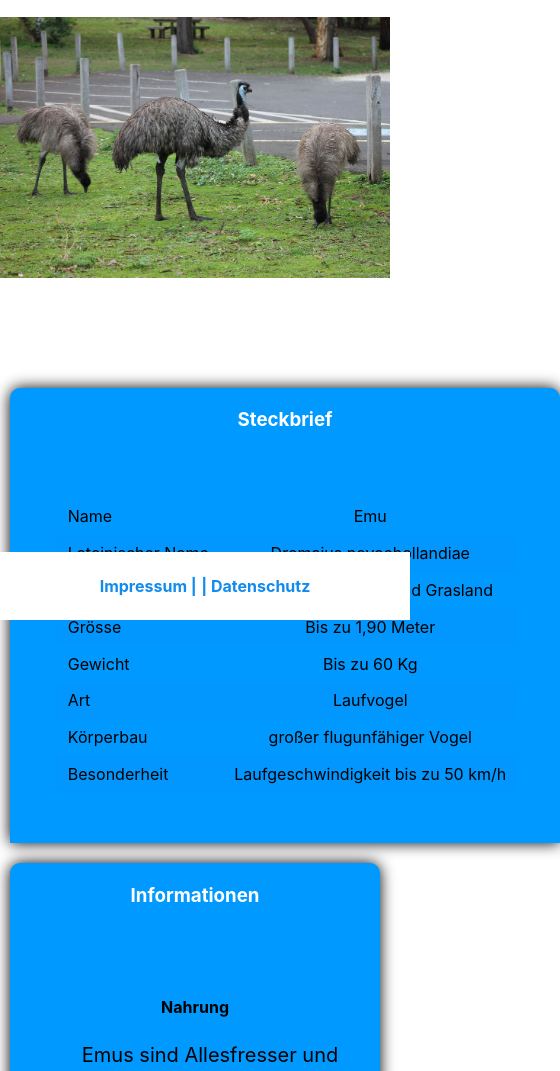
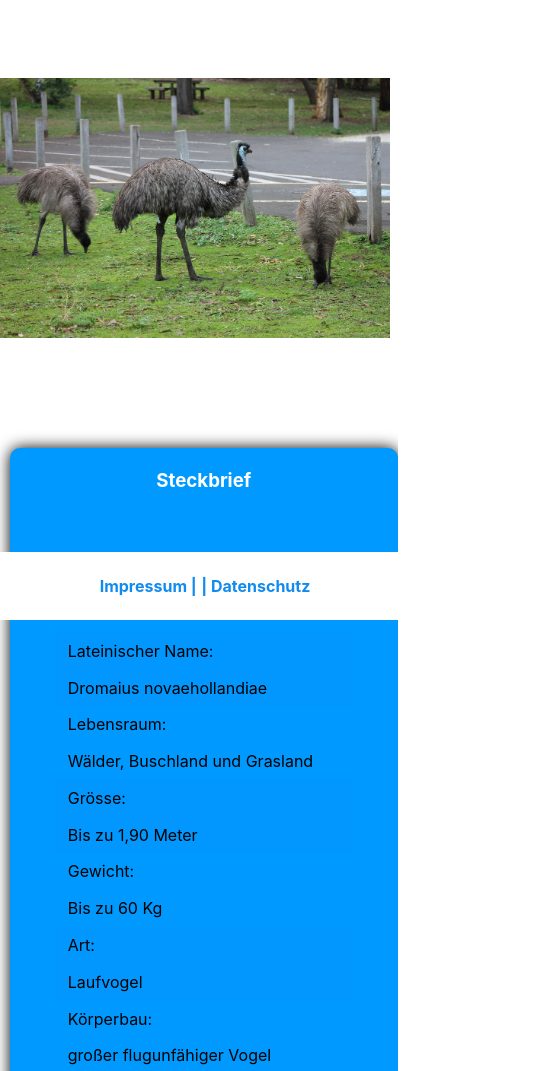
Before and after one commit to kyle006/MyLittleZoo_repo, a plain HTML site: page Website_My_Little_Zoo_Kyle/Tiere/Emu.html in a window 390 px wide. Shown: the part 224-1295 px from the top of the page, 560 px wide, since content can reach past the window. Drawn offline with Linux system fonts and the light colour scheme.

Commit message:
responsivenes changes

```diff
--- a/Website_My_Little_Zoo_Kyle/Tiere/Emu.html
+++ b/Website_My_Little_Zoo_Kyle/Tiere/Emu.html
@@ -31,35 +31,35 @@
           <div class="imageWithTextRight">
             <table>
               <tr>
-                <td>Name</td>
+                <td>Name:</td>
                 <td>Emu</td>
               </tr>
               <tr>
-                <td>Lateinischer Name</td>
+                <td>Lateinischer Name:</td>
                 <td>Dromaius novaehollandiae</td>
               </tr>
               <tr>
-                <td>Lebensraum</td>
+                <td>Lebensraum:</td>
                 <td>Wälder, Buschland und Grasland</td>
               </tr>
               <tr>
-                <td>Grösse</td>
+                <td>Grösse:</td>
                 <td>Bis zu 1,90 Meter</td>
               </tr>
               <tr>
-                <td>Gewicht</td>
+                <td>Gewicht:</td>
                 <td>Bis zu 60 Kg</td>
               </tr>
               <tr>
-                <td>Art</td>
+                <td>Art:</td>
                 <td>Laufvogel</td>
               </tr>
               <tr>
-                <td>Körperbau</td>
+                <td>Körperbau:</td>
                 <td>großer flugunfähiger Vogel</td>
               </tr>
               <tr>
-                <td>Besonderheit</td>
+                <td>Besonderheit:</td>
                 <td>Laufgeschwindigkeit bis zu 50 km/h</td>
               </tr>
             </table>
--- a/Website_My_Little_Zoo_Kyle/style.css
+++ b/Website_My_Little_Zoo_Kyle/style.css
@@ -9,11 +9,17 @@
 }
 @media (max-width:768px){
   nav{
-    flex-direction: column;
     align-items: flex-start;
   }
+  nav ul{
+    display: flex;
+    flex-direction: column;
+  }
+  .imageWithTextRight td{
+    display: flex;
+    flex-direction: row;
+  }
 }
-
 
 nav ul {
   padding: 10px;
@@ -80,6 +86,9 @@ footer{
 .imageWithTextRight{
   padding: 45px;
   ;
+}
+.imageWithTextLeft{
+  padding: 45px;
 }
 .card-title{
   display: flex;
```
Also changed, not shown: Website_My_Little_Zoo_Kyle/Startseite.html (+1 -1 lines), Website_My_Little_Zoo_Kyle/Tiere/Koala.html (+6 -6 lines), Website_My_Little_Zoo_Kyle/Tiere/Spinnen.html (+8 -8 lines).
